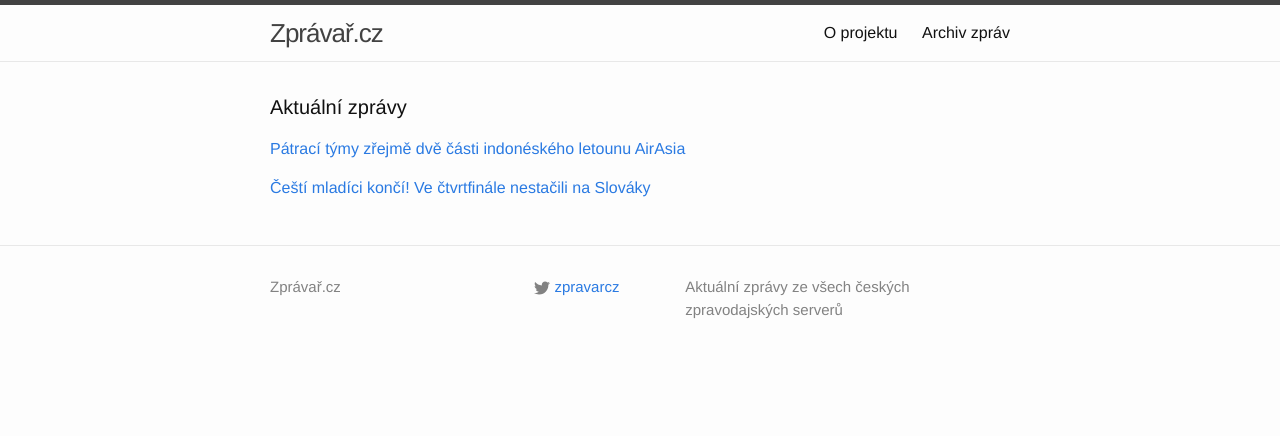
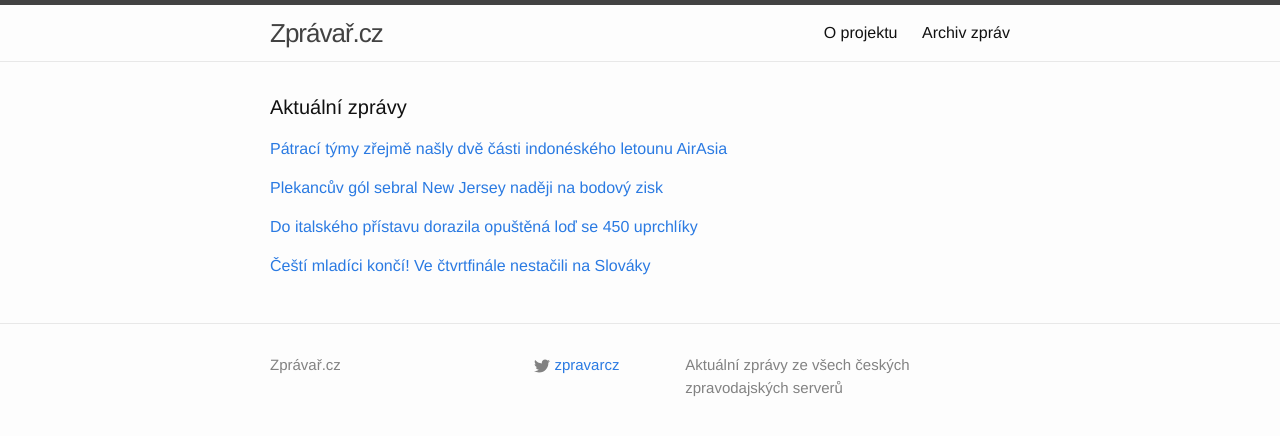
Before and after one commit to adliska/zpravar, a Jekyll site: the page built from index.html, in a window 1280 px wide. Shown: the top 436 px of the page. Built offline with Jekyll 4.4.1, drawn with Linux system fonts in a browser that asks for light colours; some of the changed lines change nothing that is shown.

Commit message:
zpravar news update

```diff
--- a/index.html
+++ b/index.html
@@ -5,16 +5,35 @@ layout: default
 <div class="home">
     <h1 class="page-heading">Aktuální zprávy</h1>
 
-<p><a href="javascript:;" onclick="toggle_visibility('zpravy0')">Pátrací týmy zřejmě dvě části indonéského letounu AirAsia</a></p>
+<p><a href="javascript:;" onclick="toggle_visibility('zpravy0')">Pátrací týmy zřejmě našly dvě části indonéského letounu AirAsia</a></p>
 <div id="zpravy0" style="display:none">
 <ul>
+<li><a href=http://zpravy.e15.cz/zahranicni/udalosti/patraci-tymy-zrejme-nasly-dve-casti-indoneskeho-letounu-airasia-1149633>Pátrací týmy zřejmě našly dvě části indonéského letounu AirAsia - zpravy.e15.cz</a></li>
+<li><a href=http://www.novinky.cz/zahranicni/svet/357717-patraci-tymy-zrejme-objevily-dve-casti-indoneskeho-letadla.html>Pátrací týmy zřejmě objevily dvě části indonéského letadla - www.novinky.cz</a></li>
+<li><a href=http://zahranicni.ihned.cz/asie-a-pacifik-cina/c1-63327160-patraci-zrejme-nasly-dve-casti-letounu-airasia-lod-prozkouma-podmorske-signaly>Pátrači zřejmě našly dvě části letounu AirAsia. Loď prozkoumá podmořské signály - zahranicni.ihned.cz</a></li>
+<li><a href=http://www.ceskenoviny.cz/zpravy/zpravy/pri-patrani-po-letounu-airasia-nalezeny-v-mori-dva-objekty/1164480>Při pátrání po letounu AirAsia nalezeny v moři dva objekty - www.ceskenoviny.cz</a></li>
 <li><a href=http://zpravy.idnes.cz/patraci-tymy-zrejme-dve-casti-indoneskeho-letounu-airasia-pnx-/zahranicni.aspx?c=A150103_073458_zahranicni_zt>Pátrací týmy zřejmě dvě části indonéského letounu AirAsia - zpravy.idnes.cz</a></li>
 <li><a href=http://www.novinky.cz/zahranicni/svet/357717-patraci-tymy-objevily-dve-casti-indoneskeho-letadla.html>Pátrací týmy objevily dvě části indonéského letadla - www.novinky.cz</a></li>
 <li><a href=http://zpravy.aktualne.cz/zahranici/v-mori-se-nasly-casti-zriceneho-letounu-vytahli-na-30-obeti/r~5163aeb6930d11e49f60002590604f2e/>V moři se našly části zříceného letounu, vytáhli na 30 obětí - zpravy.aktualne.cz</a></li>
 <li><a href=http://www.rozhlas.cz/_zprava/patraci-tymy-zrejme-nasly-dve-casti-indoneskeho-letounu-airasia--1439057>Pátrací týmy zřejmě našly dvě části indonéského letounu AirAsia - www.rozhlas.cz</a></li>
 </ul>
-</div><p><a href="javascript:;" onclick="toggle_visibility('zpravy1')">Čeští mladíci končí! Ve čtvrtfinále nestačili na Slováky</a></p>
+</div><p><a href="javascript:;" onclick="toggle_visibility('zpravy1')">Plekancův gól sebral New Jersey naději na bodový zisk</a></p>
 <div id="zpravy1" style="display:none">
+<ul>
+<li><a href=http://www.sportovninoviny.cz/zpravy/plekancuv-gol-sebral-new-jersey-nadeji-na-bodovy-zisk/1164488>Plekancův gól sebral New Jersey naději na bodový zisk - www.sportovninoviny.cz</a></li>
+<li><a href=http://www.denik.cz/hokej/plekancuv-gol-sebral-new-jersey-nadeji-na-bodovy-zisk-20150103.html>Plekancův gól sebral New Jersey naději na bodový zisk - www.denik.cz</a></li>
+<li><a href=http://sport.aktualne.cz/jagr-a-spol-zase-ostrouhali-dorazil-je-plekancuv-gol/r~9ddaf7f0931111e4b6d20025900fea04/>Jágr a spol. zase ostrouhali, dorazil je Plekancův gól - sport.aktualne.cz</a></li>
+<li><a href=http://hokej.idnes.cz/plekanec-pojistil-vyhru-montrealu-dtw-/nhl.aspx?c=A150103_071623_nhl_Mkr>Plekanec pojistil výhru Montrealu v New Jersey, Jágr jednou asistoval - hokej.idnes.cz</a></li>
+</ul>
+</div><p><a href="javascript:;" onclick="toggle_visibility('zpravy2')">Do italského přístavu dorazila opuštěná loď se 450 uprchlíky</a></p>
+<div id="zpravy2" style="display:none">
+<ul>
+<li><a href=http://www.ceskenoviny.cz/zpravy/zpravy/do-italskeho-pristavu-dorazila-opustena-lod-se-450-uprchliky/1164474>Do italského přístavu dorazila opuštěná loď se 450 uprchlíky - www.ceskenoviny.cz</a></li>
+<li><a href=http://zpravy.idnes.cz/do-italskeho-pristavu-dorazila-opustena-lod-se-450-uprchliky-pq3-/zahranicni.aspx?c=A150103_072156_zahranicni_zt>Do italského přístavu dorazila opuštěná loď se 450 uprchlíky - zpravy.idnes.cz</a></li>
+<li><a href=http://www.ceskatelevize.cz/ct24/svet/296991-lod-duchu-dorazila-do-pristavu-na-palube-jsou-stovky-bezencu/>"Loď duchů" dorazila do přístavu, na palubě jsou stovky běženců - www.ceskatelevize.cz</a></li>
+</ul>
+</div><p><a href="javascript:;" onclick="toggle_visibility('zpravy3')">Čeští mladíci končí! Ve čtvrtfinále nestačili na Slováky</a></p>
+<div id="zpravy3" style="display:none">
 <ul>
 <li><a href=http://www.tyden.cz/rubriky/sport/hokej/reprezentace/cesti-mladici-konci-ve-ctvrtfinale-nestacili-na-slovaky_328965.html>Čeští mladíci končí! Ve čtvrtfinále nestačili na Slováky - www.tyden.cz</a></li>
 <li><a href=http://www.rozhlas.cz/_zprava/ceska-hokejova-dvacitka-na-ms-konci-ve-ctvrtfinale-podlehla-slovensku-03--1439043>Česká hokejová dvacítka na MS končí, ve čtvrtfinále podlehla Slovensku 0:3 - www.rozhlas.cz</a></li>
```
